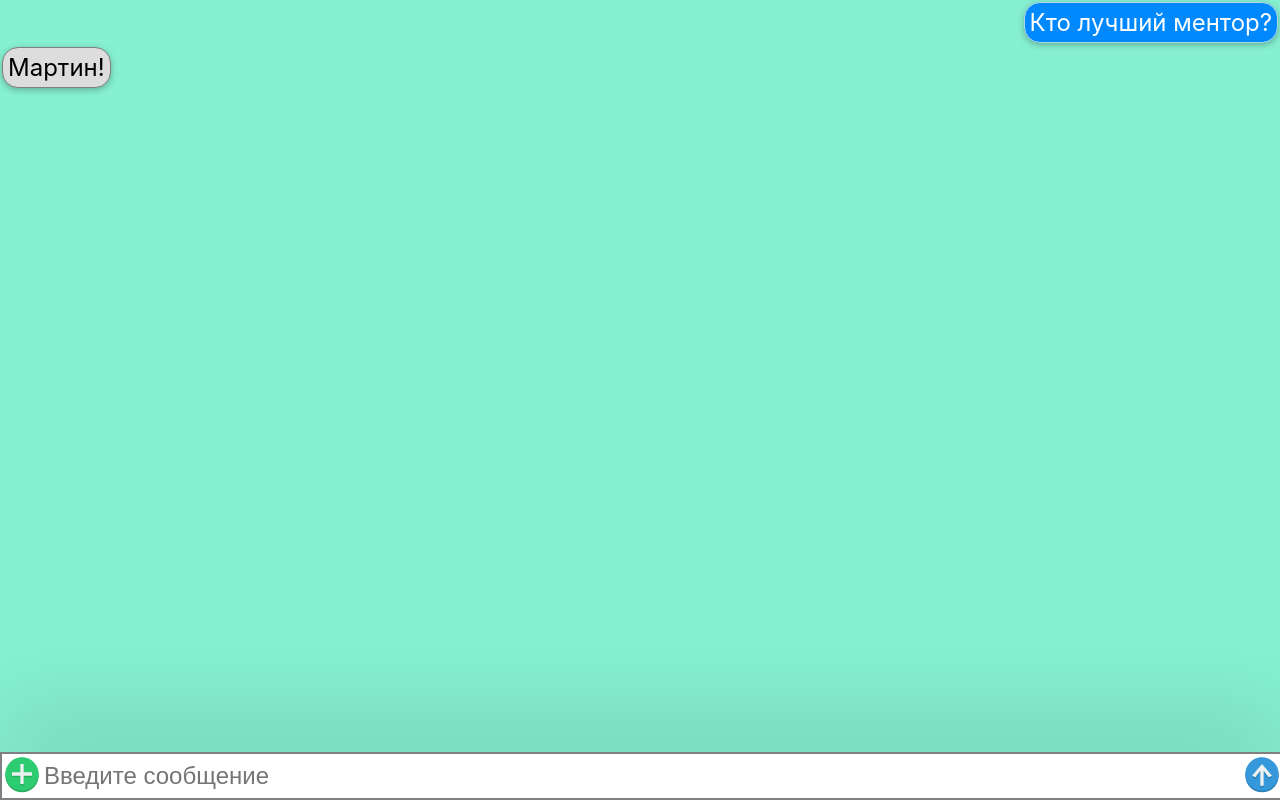
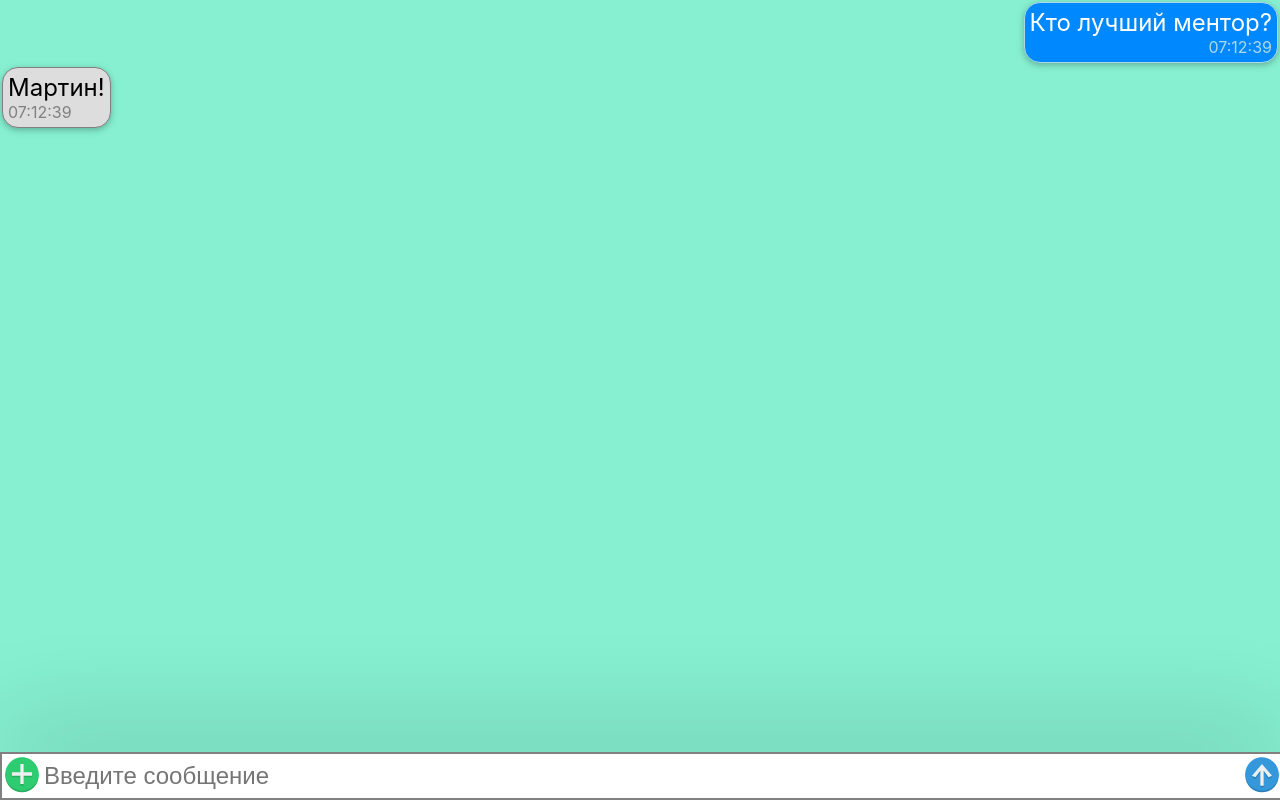
Before and after one commit to denisstasyev/2018-FS-11-Frontend-Stasyev, a React (Create React App) app: page / in a window 1280 px wide. Built offline with nearby package versions, Linux system fonts and the light colour scheme; no server answers.

Commit message:
HW5: added time + forEach fixed

```diff
--- a/src/App/App.js
+++ b/src/App/App.js
@@ -18,10 +18,10 @@ class App extends React.Component {
 
   updateData(id, text, image, file) {
     this.setState({
-      id: id,
-      text: text,
-      image: image,
-      file: file,
+      id,
+      text,
+      image,
+      file,
       isMy: true
     });
   }
--- a/src/MessageForm/FileButton/FileButton.js
+++ b/src/MessageForm/FileButton/FileButton.js
@@ -4,12 +4,9 @@ import "./FileButton.css";
 class FileButton extends React.Component {
   onFileSelect(event) {
     event.preventDefault();
+    var files = Array.from(event.target.files);
 
-    var files = event.target.files;
-
-    for (var i = 0; i < files.length; i++) {
-      // eslint-disable-next-line no-loop-func
-      (function(file) {
+    files.forEach(function(file) {
       var reader = new FileReader();
       reader.onload = function() {
         if (file.type.startsWith("image/")) {
@@ -20,8 +17,7 @@ class FileButton extends React.Component {
       }.bind(this);
 
       reader.readAsDataURL(file);
-      }.bind(this)(files[i]));
-    }
+    }, this);
   }
 
   render() {
--- a/src/MessageForm/MessageForm.js
+++ b/src/MessageForm/MessageForm.js
@@ -14,7 +14,7 @@ class MessageForm extends React.Component {
   }
 
   updateDataMessageForm(text) {
-    this.setState({ text: text });
+    this.setState({ text });
   }
 
   render() {
--- a/src/MessageForm/TextMessageForm/TextMessageForm.js
+++ b/src/MessageForm/TextMessageForm/TextMessageForm.js
@@ -11,8 +11,8 @@ class TextMessageForm extends React.Component {
 
   onChange(event) {
     event.preventDefault();
+    this.props.updateDataMessageForm(event.target.value);
     this.setState({ value: event.target.value });
-    this.props.updateDataMessageForm(this.state.value);
   }
 
   cleanValue() {
--- a/src/MessageList/Message/Message.css
+++ b/src/MessageList/Message/Message.css
@@ -1,6 +1,6 @@
 .message {
   display: flex;
-  flex-direction: row;
+  flex-direction: column;
 
   max-width: 60%;
 
@@ -38,22 +38,30 @@
 }
 
 .image-preview {
-  height: 30vh;
-  width: 30vw;
+  width: 40vw;
+  margin: 0 auto;
   border-radius: 0.5em;
   background-color: transparent;
 }
 
-.text-my {
+.text--my {
   color: white;
   background-color: transparent;
 }
 
-.text-alien {
+.text--alien {
   color: black;
   background-color: transparent;
 }
 
-.time-and-state {
-  font-size: 1vh;
+.time-and-state--my {
+  color: lightblue;
+  align-self: flex-end;
+  font-size: 2vh;
 }
+
+.time-and-state--alien {
+  color: grey;
+  align-self: flex-start;
+  font-size: 2vh;
+}
--- a/src/MessageList/Message/Message.js
+++ b/src/MessageList/Message/Message.js
@@ -8,18 +8,16 @@ class Message extends React.Component {
   constructor(props) {
     super(props);
     this.state = {
-      delivered: "not yet",
-      timeAndState: ""
+      delivered: "not yet"
     };
   }
 
   sendAndUpdate(text, file) {
-    var timeAndState = <div className="time-and-state">{getTime()}</div>;
     if (this.state.delivered === "not yet") {
       this.setState({ delivered: "pending" });
       sendToServer(text, file).then(response => {
         if (response) {
-          this.setState({ delivered: "true", timeAndState: timeAndState });
+          this.setState({ delivered: "true" });
         } else {
           this.setState({ delivered: "false" });
         }
@@ -44,7 +42,13 @@ class Message extends React.Component {
               src={this.props.image}
               alt="Sent image"
             />
-            {/*this.state.timeAndState*/}
+            <div
+              className={
+                "time-and-state--" + (this.props.isMy ? "my" : "alien")
+              }
+            >
+              {getTime().split(";")[0]}
+            </div>
           </div>
         );
       } else {
@@ -56,10 +60,14 @@ class Message extends React.Component {
     }
     return (
       <div className={"message " + (this.props.isMy ? "my" : "alien")}>
-        <div className={"text-" + (this.props.isMy ? "my" : "alien")}>
+        <div className={"text--" + (this.props.isMy ? "my" : "alien")}>
           {text}
         </div>
-        {/*this.state.timeAndState*/}
+        <div
+          className={"time-and-state--" + (this.props.isMy ? "my" : "alien")}
+        >
+          {getTime().split(";")[0]}
+        </div>
       </div>
     );
   }
--- a/src/MessageList/MessageList.js
+++ b/src/MessageList/MessageList.js
@@ -39,10 +39,9 @@ class MessageList extends React.Component {
 
   onDragOver(event) {
     event.preventDefault();
-    var files = event.dataTransfer.files;
-    for (var i = 0; i < files.length; i++) {
-      // eslint-disable-next-line no-loop-func
-      (function(file) {
+    var files = Array.from(event.dataTransfer.files);
+
+    files.forEach(function(file) {
       var reader = new FileReader();
       reader.onload = function() {
         if (file.type.startsWith("image/")) {
@@ -51,9 +50,9 @@ class MessageList extends React.Component {
           this.props.updateData(this.props.id + 1, "", "", file);
         }
       }.bind(this);
+
       reader.readAsDataURL(file);
-      }.bind(this)(files[i]));
-    }
+    }, this);
   }
 
   render() {
```
Lines whose indentation alone changed are shown as unchanged.
